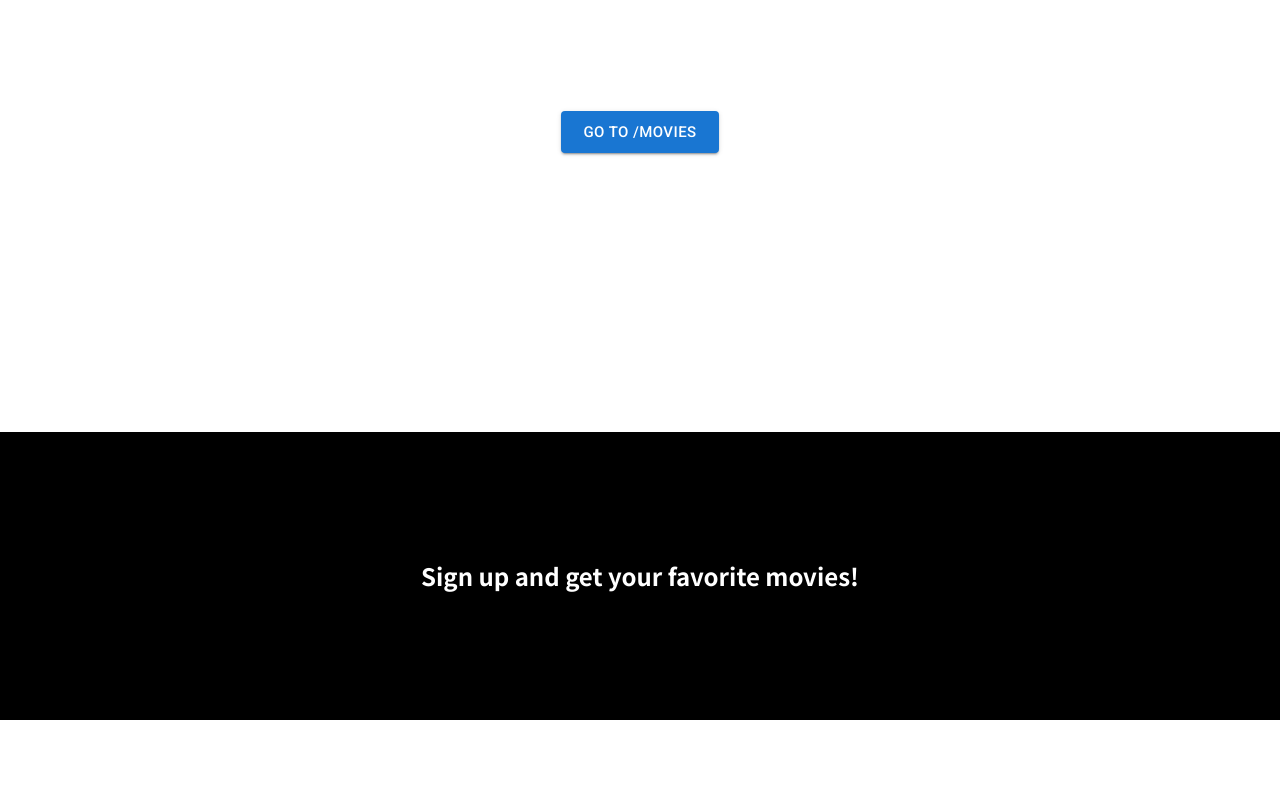
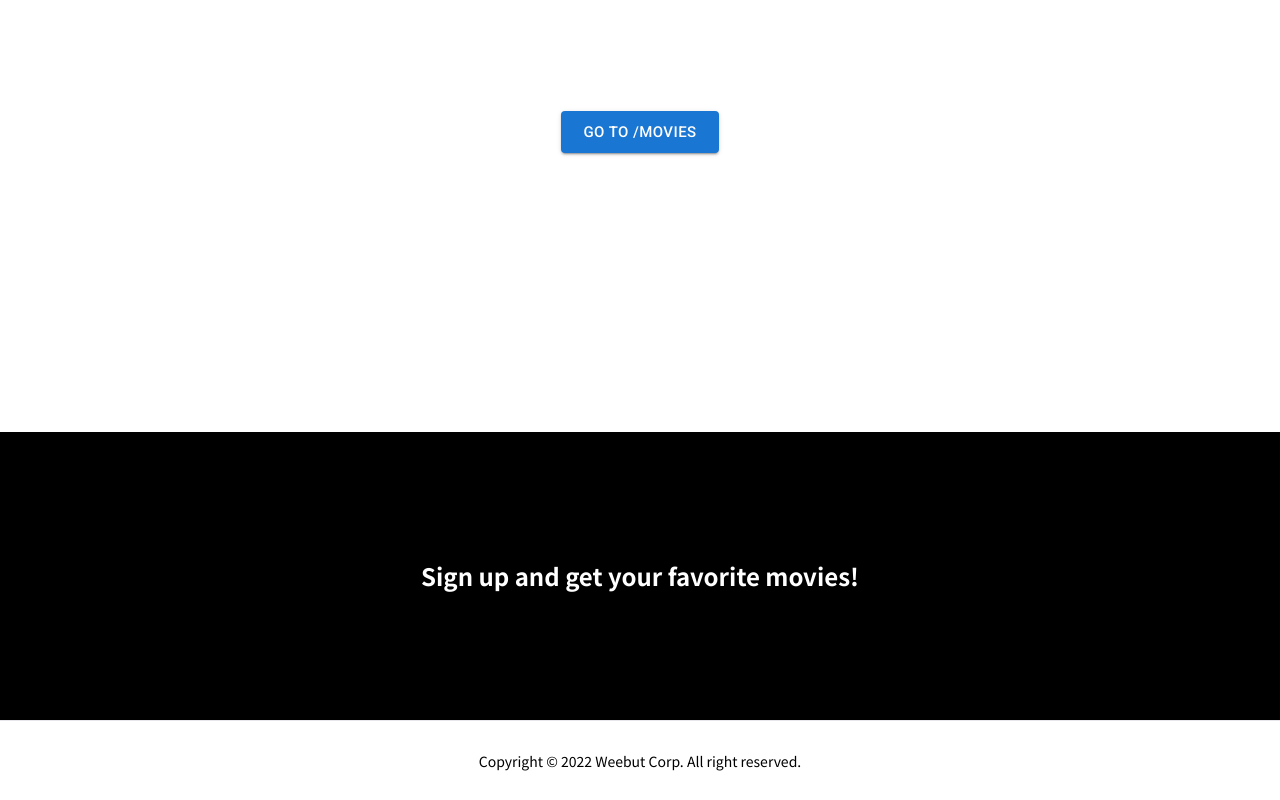
Before and after one commit to Weebut/nextjs-boilerplate, a Next.js app: page / in a window 1280 px wide. Shown: the part 548-1348 px from the top of the page. Before the commit the page ends 1268 px from the top, so only its background shows below. Built offline with nearby package versions, Linux system fonts and the light colour scheme; no server answers.

Commit message:
Fix default footer visibility option

```diff
--- a/src/components/layouts/layout.component.tsx
+++ b/src/components/layouts/layout.component.tsx
@@ -11,6 +11,8 @@ interface LayoutProps {
 }
 
 export function Layout({ children, session, showFooter }: LayoutProps) {
+  showFooter = showFooter ?? true;
+
   return (
     <div className="flex w-screen flex-col">
       <div className="flex min-h-screen w-full flex-col">
--- a/src/containers/movies/index.tsx
+++ b/src/containers/movies/index.tsx
@@ -26,7 +26,7 @@ export function MoviesContainer() {
   });
 
   return (
-    <Layout session={session}>
+    <Layout session={session} showFooter={false}>
       <Strip>
         <div className="py-32">
           <span className="text-2xl font-bold">Movies Now Playing</span>
```
